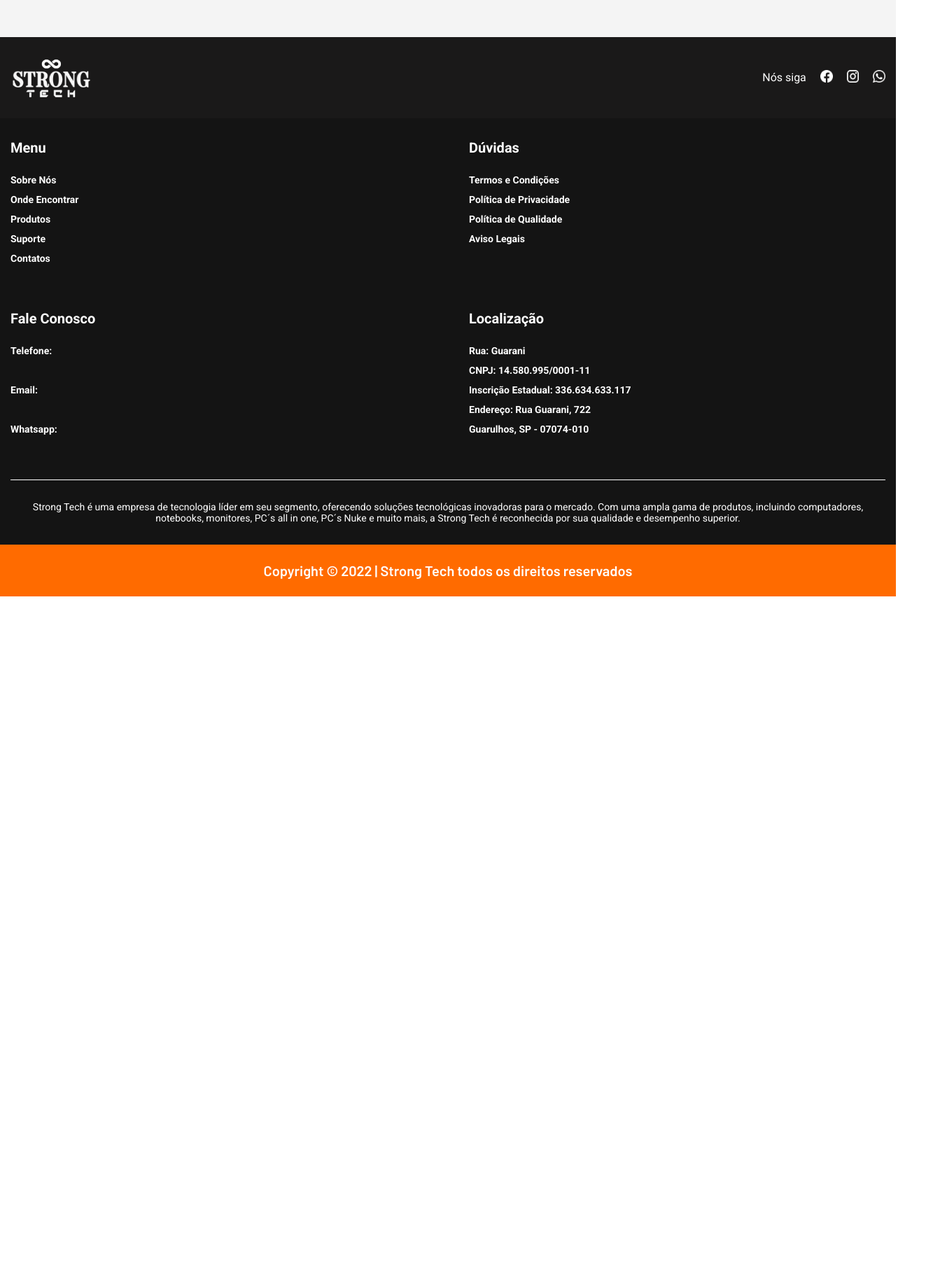
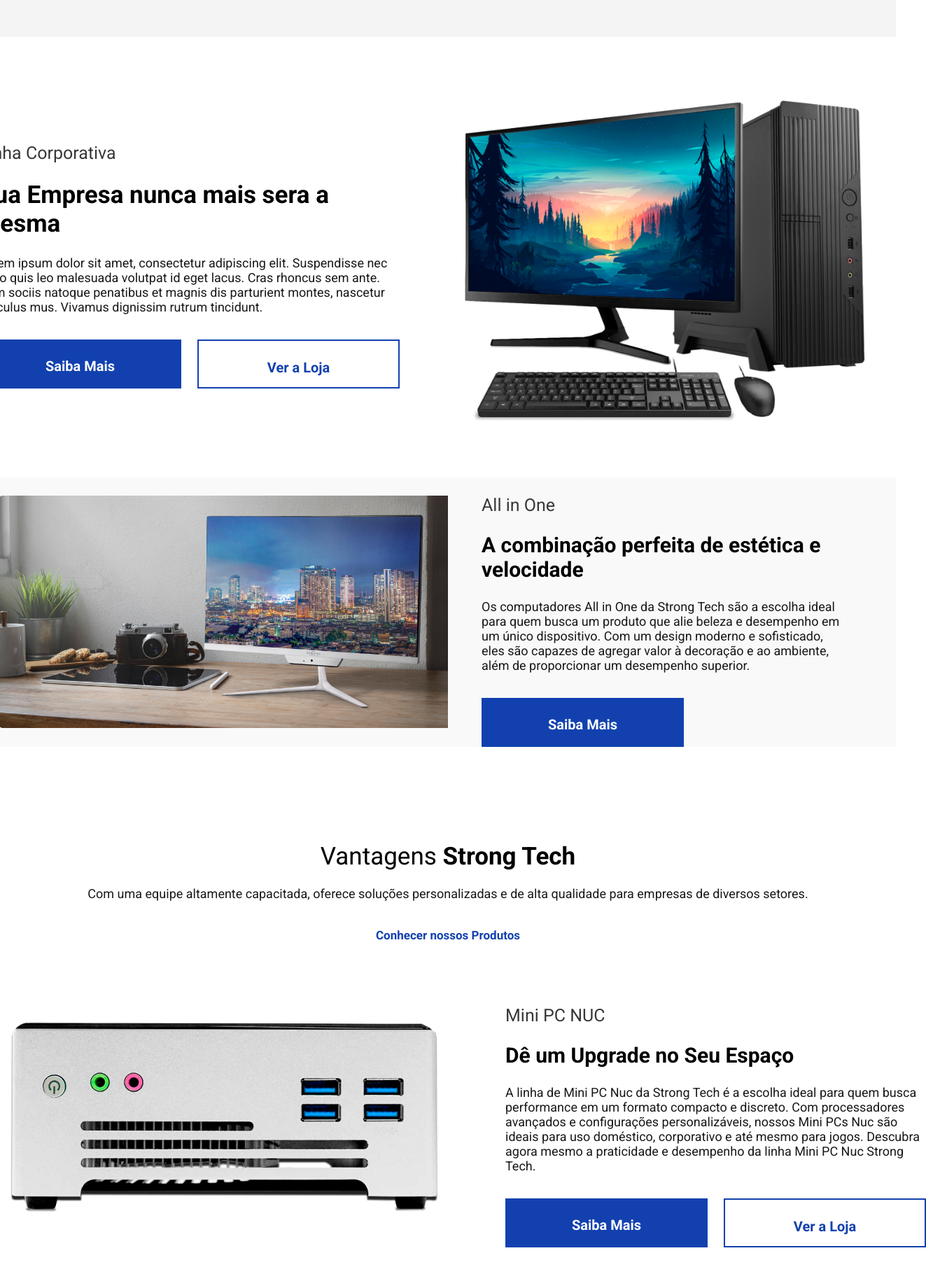
Before and after one commit to ElsonMateusFE/strong_tech, a React (Create React App) app: page / in a window 1280 px wide. Shown: the part 4540-6380 px from the top of the page at 70% size, 1323 px wide, since content can reach past the window. Before the commit the page ends 5392 px from the top, so only its background shows below. Built offline with nearby package versions, Linux system fonts and the light colour scheme.

Commit message:
atualizacao

```diff
--- a/src/Pages/Home/index.tsx
+++ b/src/Pages/Home/index.tsx
@@ -20,11 +20,11 @@
     <BlocoCinco />
     <BlocoSeis />
     <BlocoSete />
-    {/* <BlocoOito />
+    <BlocoOito />
     <BlocoNove />
     <BlocoDez />
     <BlocoOnce />
-    <BlocoDoze /> */}
+    <BlocoDoze />
   </>
 )
 
--- a/src/containers/BlocoDez/styles.ts
+++ b/src/containers/BlocoDez/styles.ts
@@ -2,13 +2,7 @@
 import { TituloEspecial } from '../../styles'
 
 export const Bloco = styled.div`
-  height: 780px;
   padding-top: 136px;
-
-  @media (max-width: 768px) {
-    height: 100%;
-    padding: 36px 0;
-  }
 
   ${TituloEspecial} {
     font-size: 35px;
@@ -27,22 +21,34 @@
 
 export const Container = styled.div`
   display: flex;
-  gap: 397px;
+  justify-content: space-between;
   align-items: center;
   padding-top: 65px;
-  justify-content: space-between;
+  column-gap: 96px;
 
   @media (max-width: 768px) {
     display: block;
   }
 
+  @media (min-width: 1921px) {
+    column-gap: 293px;
+  }
+
   img {
-    width: 100%;
+    width: 50%;
+
+    @media (max-width: 768px) {
+      width: 100%;
+    }
+
+    @media (min-width: 1921px) {
+      width: 100%;
+    }
   }
 
   ul {
     display: flex;
-    gap: 23px;
+    column-gap: 23px;
 
     @media (max-width: 768px) {
       display: block;
--- a/src/containers/BlocoDoze/styles.ts
+++ b/src/containers/BlocoDoze/styles.ts
@@ -20,7 +20,7 @@
   ul {
     display: grid;
     grid-template-columns: 1fr 1fr;
-    gap: 38px;
+    gap: 42px;
 
     @media (max-width: 768px) {
       display: block;
@@ -35,8 +35,7 @@
 
   section {
     display: block;
-    width: 774px;
-    height: 290px;
+    height: 300px;
     background-color: #ffffff;
     padding: 34px;
     border-radius: 10px;
--- a/src/containers/BlocoNove/styles.ts
+++ b/src/containers/BlocoNove/styles.ts
@@ -2,7 +2,6 @@
 
 export const Bloco = styled.section`
   display: flex;
-  heigth: 591px;
   align-items: center;
   background-color: #f9f9f9;
 
@@ -21,6 +20,14 @@
   }
 
   img {
-    width: 100%;
+    width: 50%;
+
+    @media (max-width: 768px) {
+      width: 100%;
+    }
+
+    @media (min-width: 1921px) {
+      width: 100%;
+    }
   }
 `
--- a/src/containers/BlocoOito/styles.ts
+++ b/src/containers/BlocoOito/styles.ts
@@ -1,24 +1,22 @@
 import styled from 'styled-components'
 
 export const Bloco = styled.section`
-  height: 609px;
-  padding: 169px 0;
-
-  @media (max-width: 768px) {
-    height: 100%;
-    padding: 45px 0;
-  }
+  padding: 76px 0;
 `
 
 export const Container = styled.div`
   flex-direction: row-reverse;
   display: flex;
+  column-gap: 69px;
   justify-content: space-between;
   align-items: center;
-  gap: 169px;
 
   @media (max-width: 768px) {
     display: block;
+  }
+
+  @media (min-width: 1921px) {
+    column-gap: 169px;
   }
 
   div {
@@ -26,7 +24,7 @@
 
     ul {
       display: flex;
-      gap: 29px;
+      column-gap: 23px;
 
       @media (max-width: 768px) {
         display: block;
@@ -35,6 +33,14 @@
   }
 
   img {
-    width: 100%;
+    width: 50%;
+
+    @media (max-width: 768px) {
+      width: 100%;
+    }
+
+    @media (min-width: 1921px) {
+      width: 100%;
+    }
   }
 `
--- a/src/containers/BlocoOnce/styles.ts
+++ b/src/containers/BlocoOnce/styles.ts
@@ -5,7 +5,7 @@
   grid-template-columns: 1fr 1fr 1fr;
   justify-content: space-between;
   text-align: center;
-  margin-bottom: 69px;
+  padding: 136px 0;
 
   @media (max-width: 768px) {
     display: block;
```
